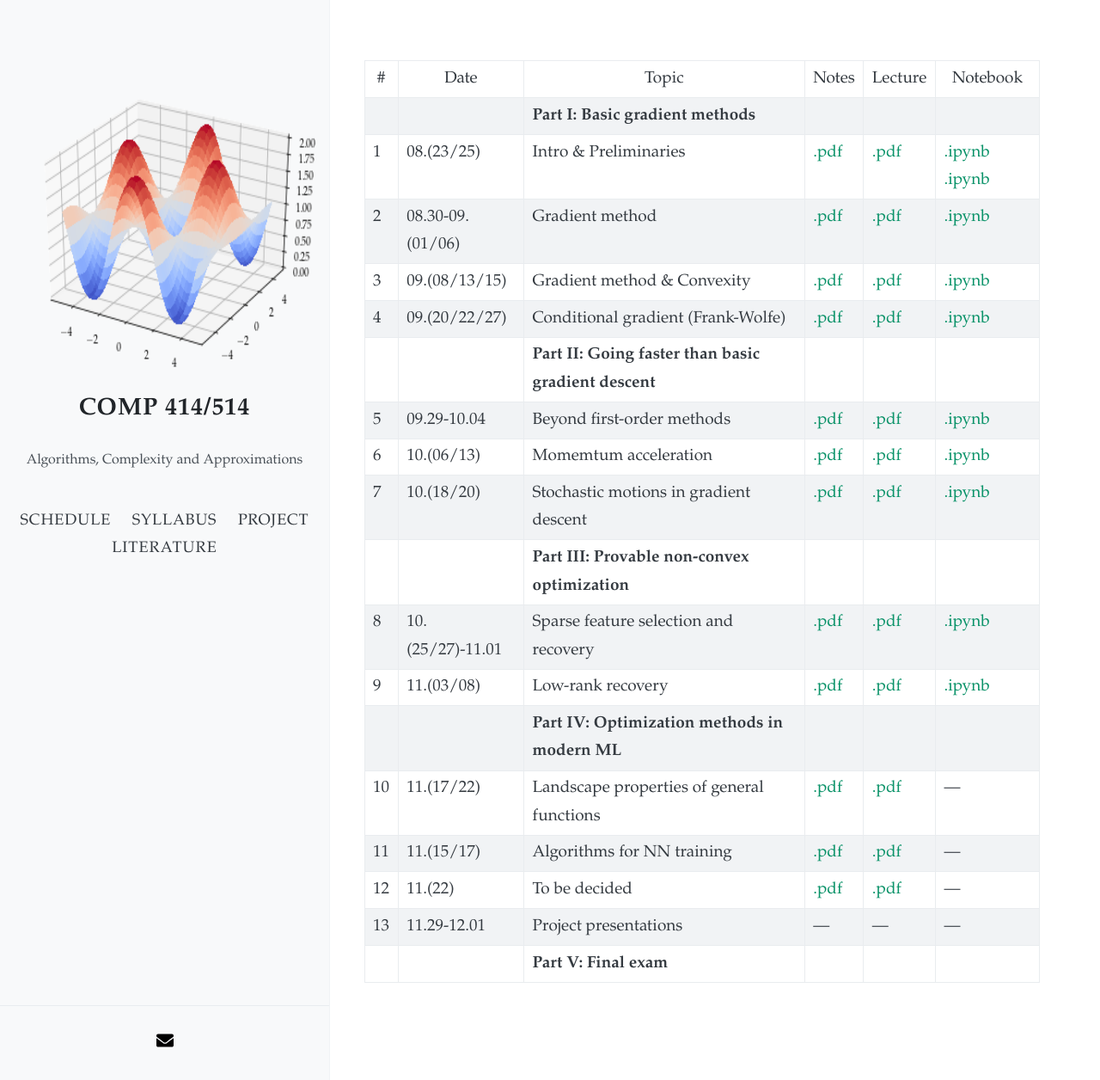
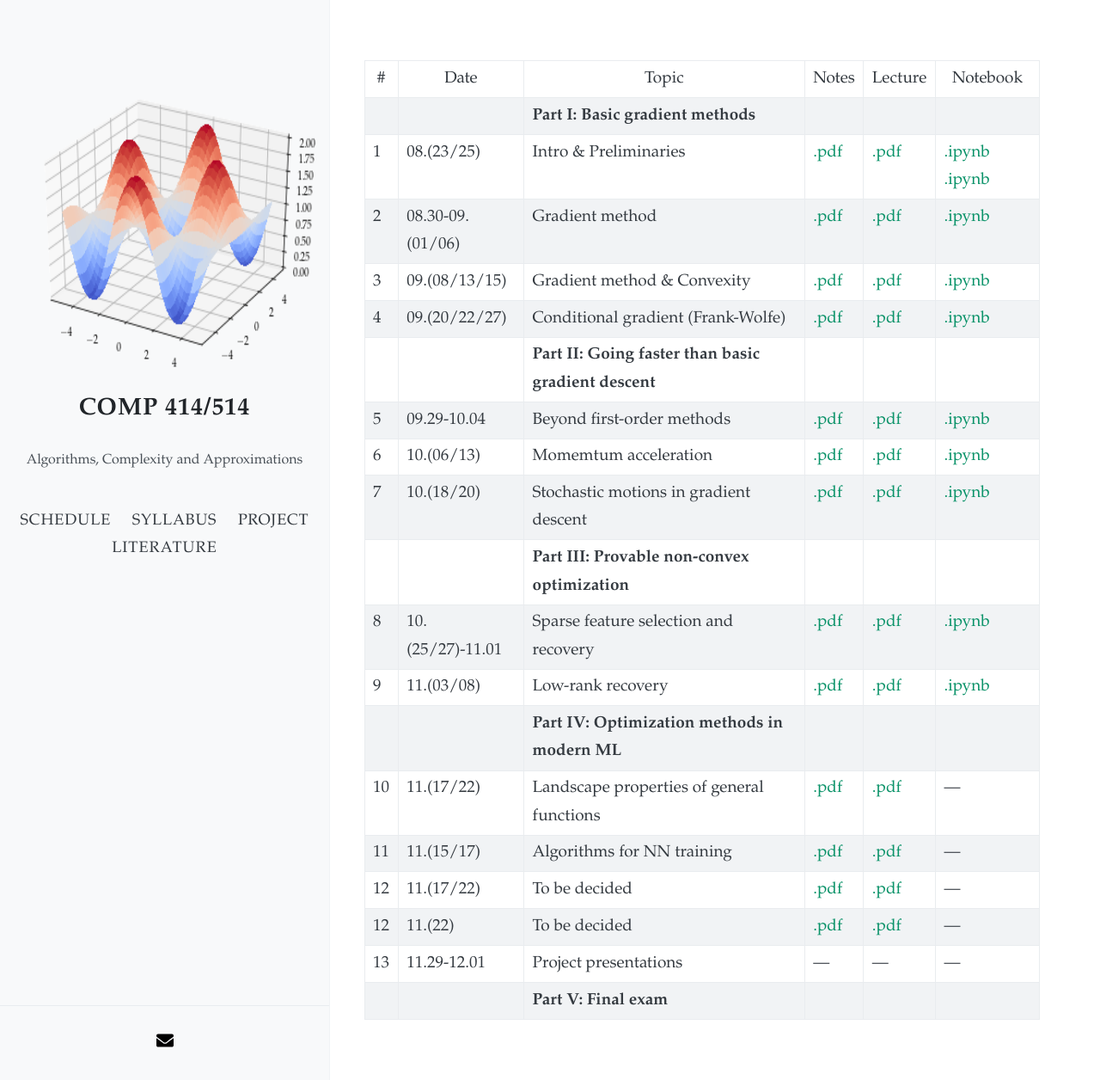
Before and after one commit to akyrillidis/comp414-514, a Jekyll site: the page built from schedule.md, in a window 1280 px wide and 1256 px high. Shown: the whole window at 86% size. Built offline with Jekyll 4.4.1, drawn with Linux system fonts in a browser that asks for light colours; nearby versions of some CDN libraries.

Commit message:
Update schedule.md

```diff
--- a/schedule.md
+++ b/schedule.md
@@ -21,7 +21,8 @@ layout: default
 | 9 | 11.(03/08) | Low-rank recovery | [.pdf](/schedule/images/chapter9.pdf) | [.pdf](/schedule/images/Lecture 9.pdf) | [.ipynb](/schedule/images/Chapter 9.ipynb) |
 | | | **Part IV: Optimization methods in modern ML** | | | |
 | 10 | 11.(17/22) | Landscape properties of general functions |  [.pdf](/schedule/images/chapter10.pdf)  | [.pdf](/schedule/images/Lecture 10.pdf) | --- |
-| 11 | 11.(15/17) | Algorithms for NN training | [.pdf]() | [.pdf]() | --- |
+| 11 | 11.(15/17) | Algorithms for NN training | [.pdf]() | [.pdf](/schedule/images/Lecture 11b.pdf) | --- |
+| 12 | 11.(17/22) | To be decided | [.pdf]() | [.pdf]() | --- |
 | 12 | 11.(22) | To be decided | [.pdf]() | [.pdf]() | --- |
 | 13 | 11.29-12.01 | Project presentations  | ---  | ---  | --- |
 | | | **Part V: Final exam** | | | |
```
